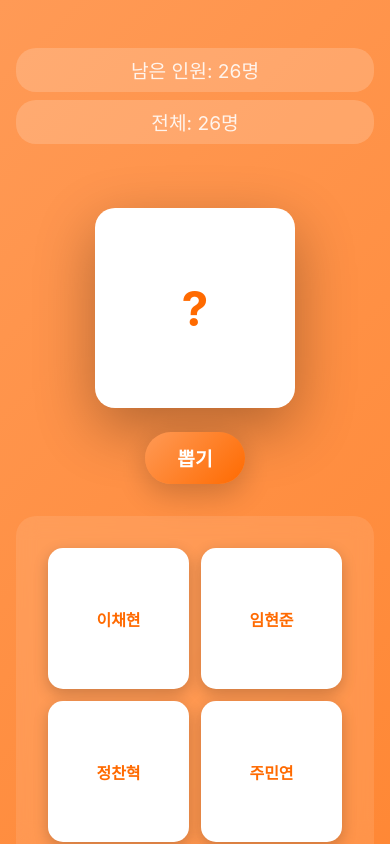
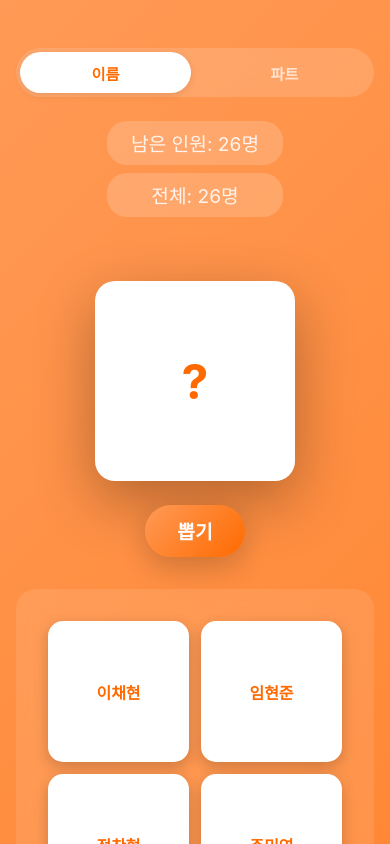
Before and after one commit to jieunchoi-hw/introduce, a Next.js app: page /random in a window 390 px wide. Built offline with nearby package versions, Linux system fonts and the light colour scheme.

Commit message:
파트랜덤추가

```diff
--- a/app/random/page.tsx
+++ b/app/random/page.tsx
@@ -7,6 +7,8 @@ interface HistoryItem {
   name: string;
   timestamp: string;
 }
+
+type Mode = "name" | "part";
 
 const NAMES = [
   "이채현",
@@ -37,11 +39,18 @@ const NAMES = [
   "한영주",
 ];
 
+const PARTS = ["1파트", "2파트", "3파트", "4파트", "5파트"];
+
 export default function RandomPage() {
+  const [mode, setMode] = useState<Mode>("name");
   const [drawnNames, setDrawnNames] = useState<string[]>([]);
   const [history, setHistory] = useState<HistoryItem[]>([]);
   const [isAnimating, setIsAnimating] = useState(false);
   const [currentDraw, setCurrentDraw] = useState<string | null>(null);
+
+  const currentData = mode === "name" ? NAMES : PARTS;
+  const storageKeyDrawn = `drawnItems_${mode}`;
+  const storageKeyHistory = `drawHistory_${mode}`;
 
   // Enable scrolling for this page
   useEffect(() => {
@@ -56,39 +65,48 @@ export default function RandomPage() {
     };
   }, []);
 
-  // Load data from localStorage on mount
+  // Load data from localStorage on mount or when mode changes
   useEffect(() => {
-    const savedDrawnNames = localStorage.getItem("drawnNames");
-    const savedHistory = localStorage.getItem("drawHistory");
+    const savedDrawnNames = localStorage.getItem(storageKeyDrawn);
+    const savedHistory = localStorage.getItem(storageKeyHistory);
 
     if (savedDrawnNames) {
       setDrawnNames(JSON.parse(savedDrawnNames));
+    } else {
+      setDrawnNames([]);
     }
+
     if (savedHistory) {
       setHistory(JSON.parse(savedHistory));
+    } else {
+      setHistory([]);
     }
-  }, []);
+
+    setCurrentDraw(null);
+  }, [mode, storageKeyDrawn, storageKeyHistory]);
 
   // Save to localStorage whenever drawnNames or history changes
   useEffect(() => {
     if (drawnNames.length > 0) {
-      localStorage.setItem("drawnNames", JSON.stringify(drawnNames));
+      localStorage.setItem(storageKeyDrawn, JSON.stringify(drawnNames));
     }
-  }, [drawnNames]);
+  }, [drawnNames, storageKeyDrawn]);
 
   useEffect(() => {
     if (history.length > 0) {
-      localStorage.setItem("drawHistory", JSON.stringify(history));
+      localStorage.setItem(storageKeyHistory, JSON.stringify(history));
     }
-  }, [history]);
+  }, [history, storageKeyHistory]);
 
   const handleDraw = () => {
     if (isAnimating) return;
 
-    const availableNames = NAMES.filter((name) => !drawnNames.includes(name));
+    const availableNames = currentData.filter(
+      (name) => !drawnNames.includes(name)
+    );
 
     if (availableNames.length === 0) {
-      alert("모든 이름이 뽑혔습니다!");
+      alert(`모든 ${mode === "name" ? "이름이" : "파트가"} 뽑혔습니다!`);
       return;
     }
 
@@ -138,22 +156,43 @@ export default function RandomPage() {
       setDrawnNames([]);
       setHistory([]);
       setCurrentDraw(null);
-      localStorage.removeItem("drawnNames");
-      localStorage.removeItem("drawHistory");
+      localStorage.removeItem(storageKeyDrawn);
+      localStorage.removeItem(storageKeyHistory);
     }
   };
 
-  const remainingCount = NAMES.length - drawnNames.length;
+  const remainingCount = currentData.length - drawnNames.length;
 
   return (
     <div className="random-container">
       <div className="random-content">
         {/* Title Section */}
         <div className="title-section">
-          {/* <h1>이름 랜덤뽑기</h1> */}
+          {/* Mode Selector */}
+          <div className="mode-selector">
+            <button
+              className={`mode-button ${mode === "name" ? "active" : ""}`}
+              onClick={() => setMode("name")}
+            >
+              이름
+            </button>
+            <button
+              className={`mode-button ${mode === "part" ? "active" : ""}`}
+              onClick={() => setMode("part")}
+            >
+              파트
+            </button>
+          </div>
+
           <div className="stats">
-            <span className="remaining">남은 인원: {remainingCount}명</span>
-            <span className="total">전체: {NAMES.length}명</span>
+            <span className="remaining">
+              남은 {mode === "name" ? "인원" : "파트"}: {remainingCount}
+              {mode === "name" ? "명" : "개"}
+            </span>
+            <span className="total">
+              전체: {currentData.length}
+              {mode === "name" ? "명" : "개"}
+            </span>
           </div>
         </div>
 
@@ -190,7 +229,7 @@ export default function RandomPage() {
           <div className="cards-section">
             {/* <h2>이름 카드</h2> */}
             <div className="cards-grid">
-              {NAMES.map((name, index) => (
+              {currentData.map((name, index) => (
                 <div
                   key={index}
                   className={`name-card ${
@@ -211,7 +250,9 @@ export default function RandomPage() {
         <div className="history-section">
           <h2>뽑기 기록</h2>
           {history.length === 0 ? (
-            <p className="no-history">아직 뽑힌 이름이 없습니다.</p>
+            <p className="no-history">
+              아직 뽑힌 {mode === "name" ? "이름이" : "파트가"} 없습니다.
+            </p>
           ) : (
             <div className="history-list">
               {history.map((item, index) => (
--- a/app/random/random.css
+++ b/app/random/random.css
@@ -25,6 +25,43 @@
   text-align: center;
   color: white;
   padding: 2rem 0;
+  display: flex;
+  flex-direction: column;
+  align-items: center;
+  gap: 1.5rem;
+}
+
+/* Mode Selector */
+.mode-selector {
+  display: flex;
+  gap: 0.5rem;
+  background: rgba(255, 255, 255, 0.15);
+  padding: 0.25rem;
+  border-radius: 30px;
+  backdrop-filter: blur(10px);
+  z-index: 10;
+}
+
+.mode-button {
+  padding: 0.5rem 1.5rem;
+  font-size: 1rem;
+  font-weight: 600;
+  border: none;
+  border-radius: 25px;
+  cursor: pointer;
+  transition: all 0.3s ease;
+  background: transparent;
+  color: rgba(255, 255, 255, 0.7);
+}
+
+.mode-button:hover {
+  color: white;
+}
+
+.mode-button.active {
+  background: white;
+  color: #ff6a00;
+  box-shadow: 0 2px 8px rgba(0, 0, 0, 0.1);
 }
 
 .title-section h1 {
@@ -315,6 +352,16 @@
     gap: 0.5rem;
   }
 
+  .mode-selector {
+    width: 100%;
+  }
+
+  .mode-button {
+    flex: 1;
+    padding: 0.6rem 1rem;
+    font-size: 0.95rem;
+  }
+
   .draw-result {
     width: 200px;
     height: 200px;
```
